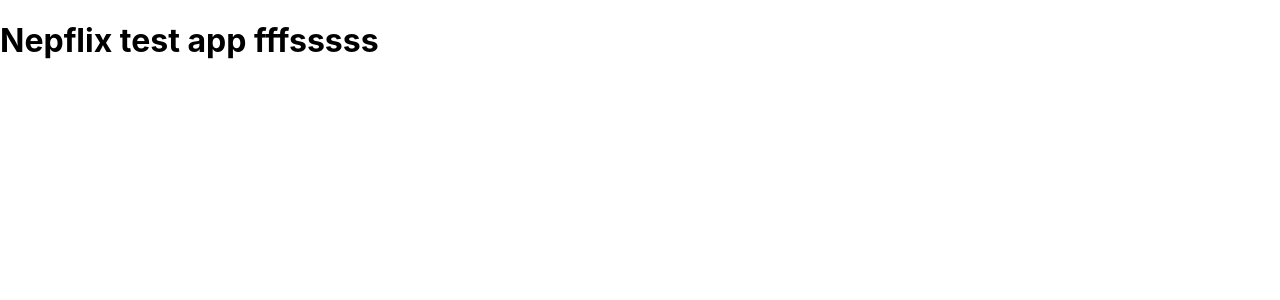
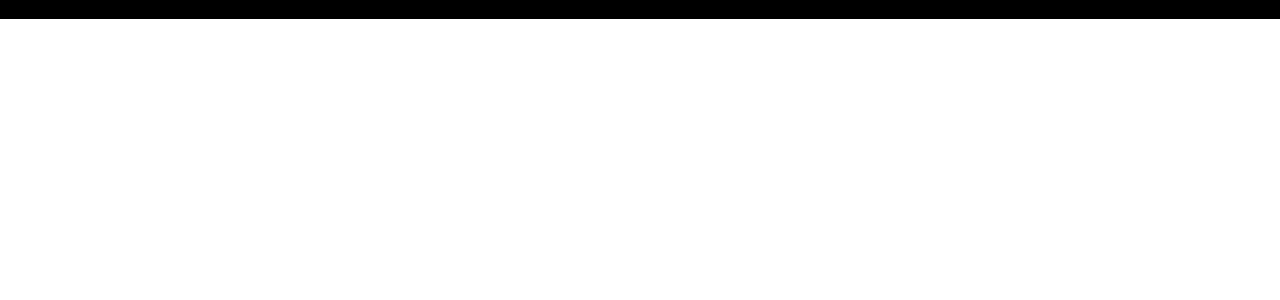
Before and after one commit to Sugam33/Nepflix, a React (Create React App) app: page / in a window 1280 px wide. Shown: the top 300 px of the page. Built offline with nearby package versions, Linux system fonts and the light colour scheme.

Commit message:
Home page background color test

```diff
--- a/package.json
+++ b/package.json
@@ -9,6 +9,7 @@
     "react": "^18.2.0",
     "react-dom": "^18.2.0",
     "react-scripts": "5.0.1",
+    "sass": "^1.62.1",
     "web-vitals": "^2.1.4"
   },
   "scripts": {
--- a/public/index.html
+++ b/public/index.html
@@ -9,35 +9,16 @@
       name="description"
       content="Web site created using create-react-app"
     />
+    <link href="https://fonts.googleapis.com/css2?family=Roboto:ital,wght@0,300;0,400;0,500;0,900;1,700&display=swap" rel="stylesheet">
     <link rel="apple-touch-icon" href="%PUBLIC_URL%/logo192.png" />
-    <!--
-      manifest.json provides metadata used when your web app is installed on a
-      user's mobile device or desktop. See https://developers.google.com/web/fundamentals/web-app-manifest/
-    -->
+
     <link rel="manifest" href="%PUBLIC_URL%/manifest.json" />
-    <!--
-      Notice the use of %PUBLIC_URL% in the tags above.
-      It will be replaced with the URL of the `public` folder during the build.
-      Only files inside the `public` folder can be referenced from the HTML.
 
-      Unlike "/favicon.ico" or "favicon.ico", "%PUBLIC_URL%/favicon.ico" will
-      work correctly both with client-side routing and a non-root public URL.
-      Learn how to configure a non-root public URL by running `npm run build`.
-    -->
     <title>React App</title>
   </head>
   <body>
     <noscript>You need to enable JavaScript to run this app.</noscript>
     <div id="root"></div>
-    <!--
-      This HTML file is a template.
-      If you open it directly in the browser, you will see an empty page.
 
-      You can add webfonts, meta tags, or analytics to this file.
-      The build step will place the bundled scripts into the <body> tag.
-
-      To begin the development, run `npm start` or `yarn start`.
-      To create a production bundle, use `npm run build` or `yarn build`.
-    -->
   </body>
 </html>
--- a/src/App.css
+++ /dev/null
@@ -1,38 +0,0 @@
-.App {
-  text-align: center;
-}
-
-.App-logo {
-  height: 40vmin;
-  pointer-events: none;
-}
-
-@media (prefers-reduced-motion: no-preference) {
-  .App-logo {
-    animation: App-logo-spin infinite 20s linear;
-  }
-}
-
-.App-header {
-  background-color: #282c34;
-  min-height: 100vh;
-  display: flex;
-  flex-direction: column;
-  align-items: center;
-  justify-content: center;
-  font-size: calc(10px + 2vmin);
-  color: white;
-}
-
-.App-link {
-  color: #61dafb;
-}
-
-@keyframes App-logo-spin {
-  from {
-    transform: rotate(0deg);
-  }
-  to {
-    transform: rotate(360deg);
-  }
-}
--- a/src/App.js
+++ b/src/App.js
@@ -1,9 +1,10 @@
-import './App.css';
+import './App.scss';
+import Home from './Homepage/Home';
 
 function App() {
   return (
     <div>
-     <h1>Nepflix test app fffsssss</h1>
+     <Home />
     </div>
   );
 }
--- /dev/null
+++ b/src/App.scss
@@ -0,0 +1,7 @@
+*{
+  font-family: 'Roboto', sans-serif;
+}
+
+:root{
+  --main-color: black;
+}
--- /dev/null
+++ b/src/Homepage/Home.js
@@ -0,0 +1,11 @@
+import React from 'react'
+import "./home.scss"
+const Home = () =>  {
+  return (
+    <div className='home'>
+      Home page test
+    </div>
+  )
+}
+
+export default Home
--- /dev/null
+++ b/src/Homepage/home.scss
@@ -0,0 +1,3 @@
+.home{
+    background-color: var(--main-color);
+}
```
Also changed, not shown: 1 other file (tests, documents, lock files or other folders).
